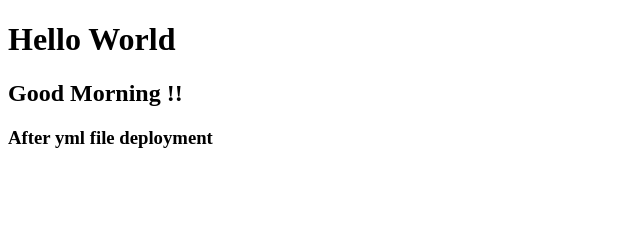
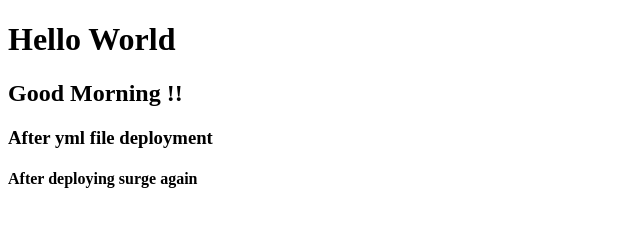
Before and after one commit to Ammar-Rafiq/BootCamp_2020_Class_1_Aassignment, a plain HTML site: page index.html in a window 1280 px wide. Shown: the whole page, without its empty margins (0-640 px from the left). Drawn offline with Linux system fonts and the light colour scheme.

Commit message:
added h4 in index.html

```diff
--- a/index.html
+++ b/index.html
@@ -9,5 +9,6 @@
     <h1>Hello World </h1>
     <h2>Good Morning !!</h2>
     <h3>After yml file deployment </h3>
+    <h4> After deploying surge again</h4>
 </body>
 </html>
```
